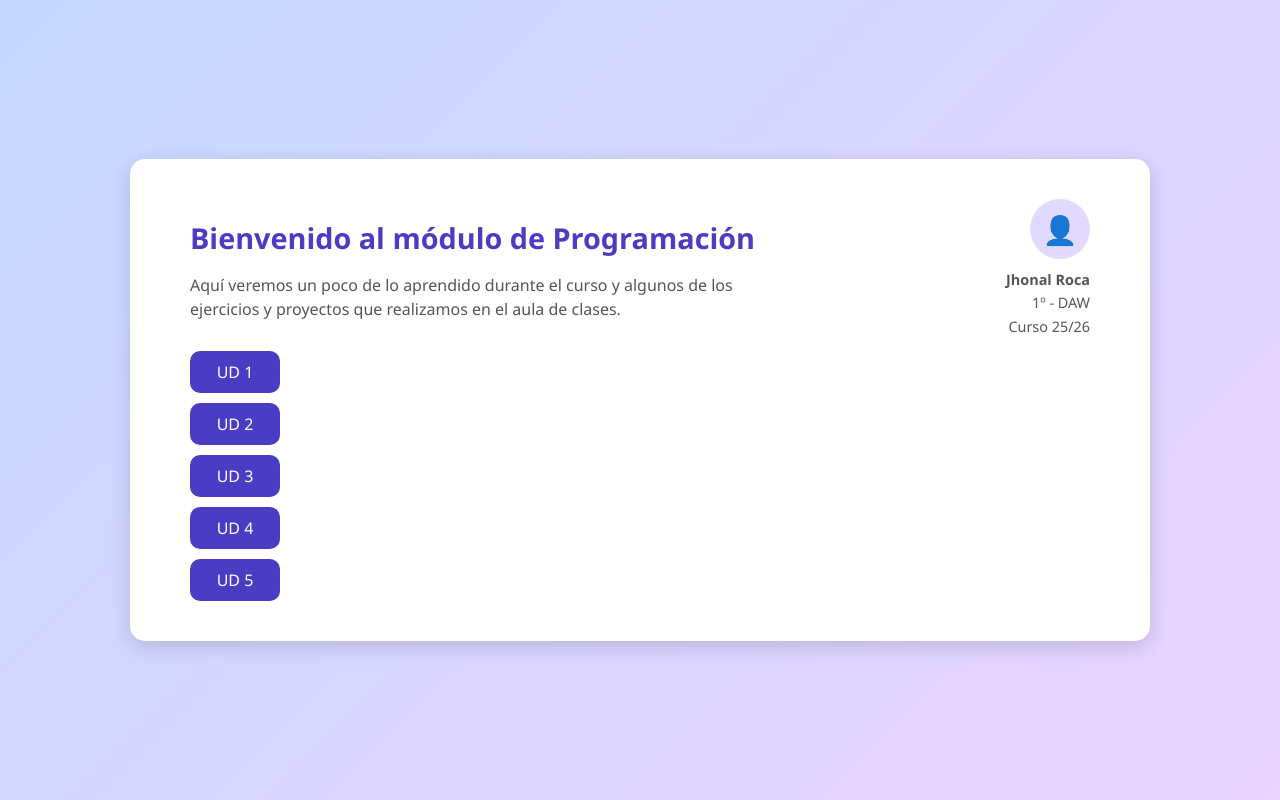
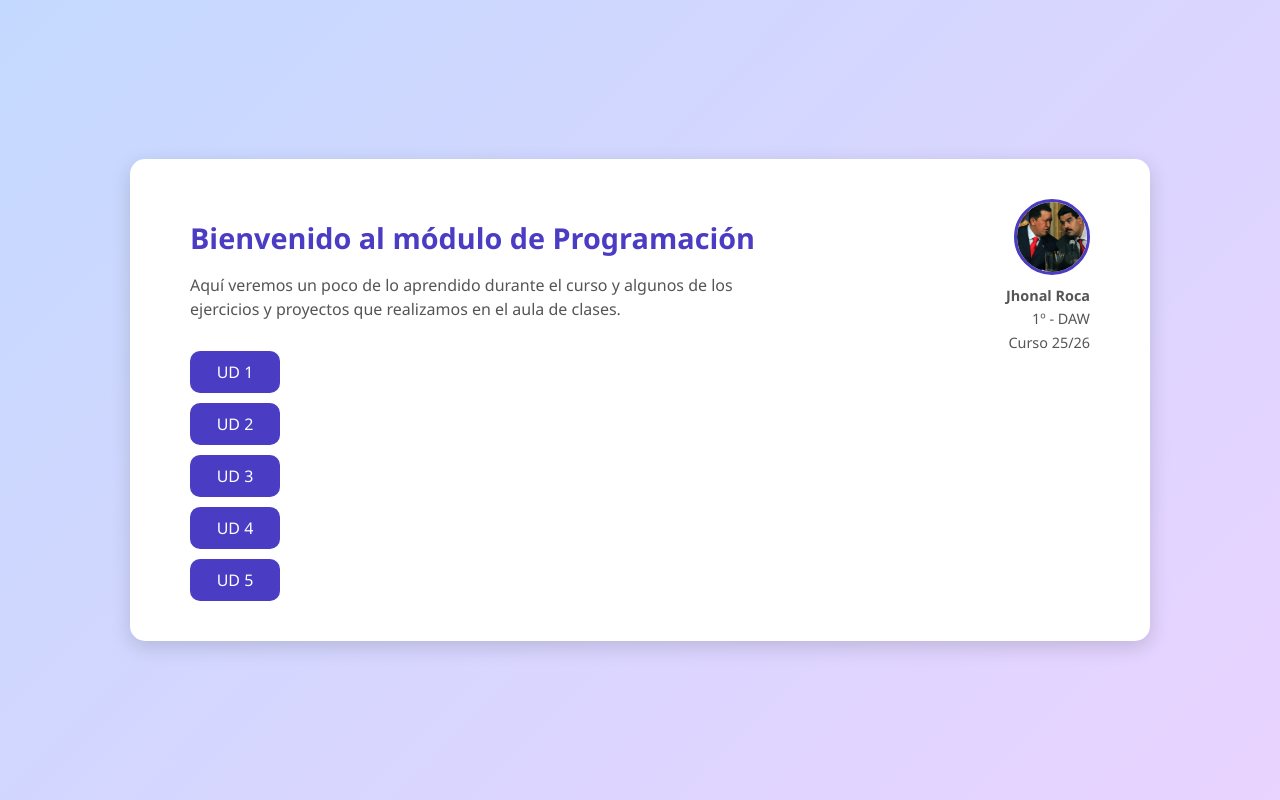
Before and after one commit to jrocher526/PROGR, a plain HTML site: page index.html in a window 1280 px wide. Drawn offline with Linux system fonts and the light colour scheme.

Commit message:
Update profile avatar to use an image

```diff
--- a/index.html
+++ b/index.html
@@ -72,25 +72,27 @@
       text-align: right;
     }
 
-    .profile .avatar {
-      background: #e2d9ff;
-      width: 60px;
-      height: 60px;
+    /* ✅ Avatar actualizado con imagen */
+    .avatar {
+      width: 70px;
+      height: 70px;
       border-radius: 50%;
+      overflow: hidden;         /* recorta la imagen en forma circular */
+      border: 3px solid #4b3cc4;
       margin-left: auto;
       margin-bottom: 10px;
-      display: flex;
-      justify-content: center;
-      align-items: center;
-      font-size: 28px;
-      color: #4b3cc4;
+    }
+
+    .avatar img {
+      width: 100%;
+      height: 100%;
+      object-fit: cover;        /* mantiene proporción y llena el círculo */
     }
 
     .profile p {
       margin: 2px 0;
       font-size: 0.9em;
     }
-
   </style>
 </head>
 <body>
@@ -111,7 +113,9 @@
     </div>
 
     <div class="profile">
-      <div class="avatar">👤</div>
+      <div class="avatar">
+        <img src="FotoPerfil.webp" alt="Foto de Jhonal Roca">
+      </div>
       <p><strong>Jhonal Roca</strong></p>
       <p>1º - DAW</p>
       <p>Curso 25/26</p>
```
